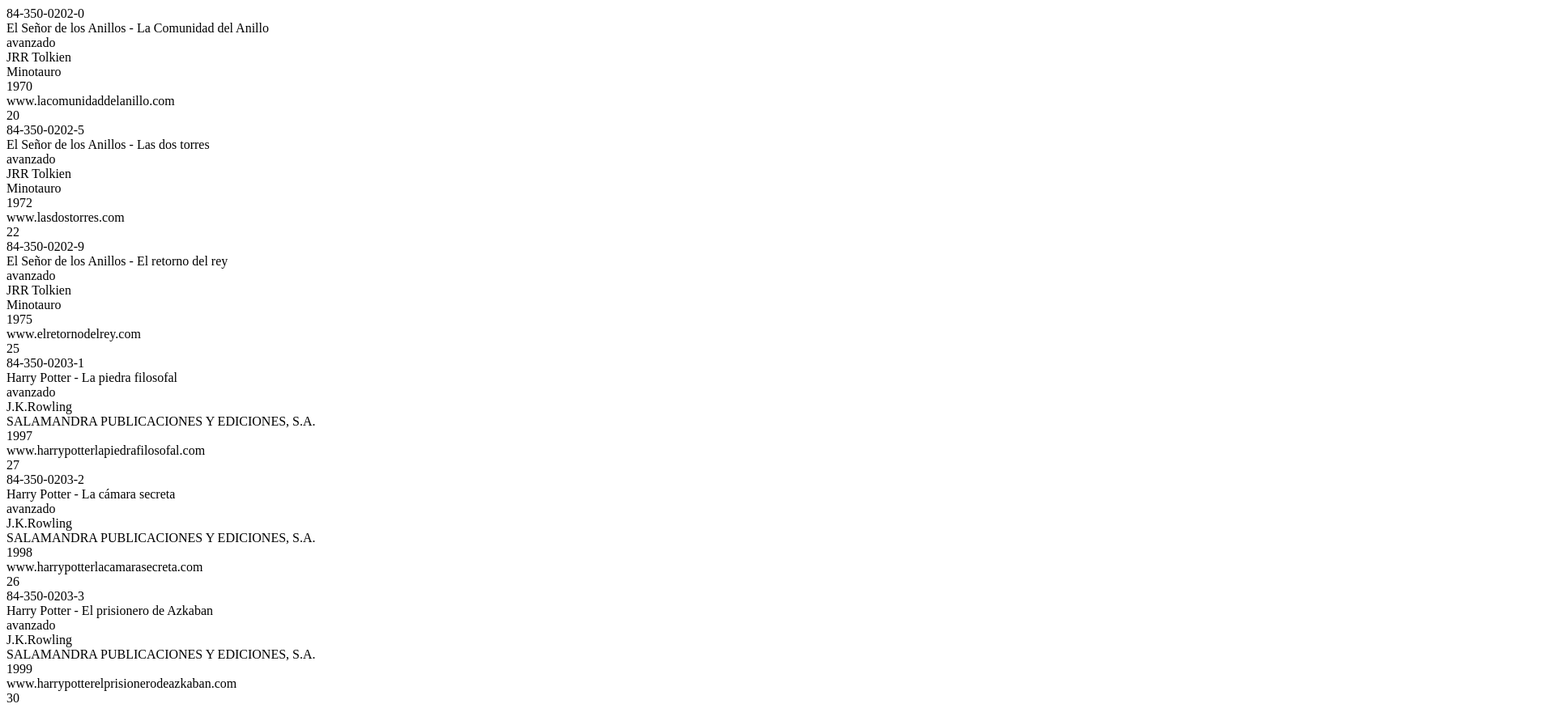
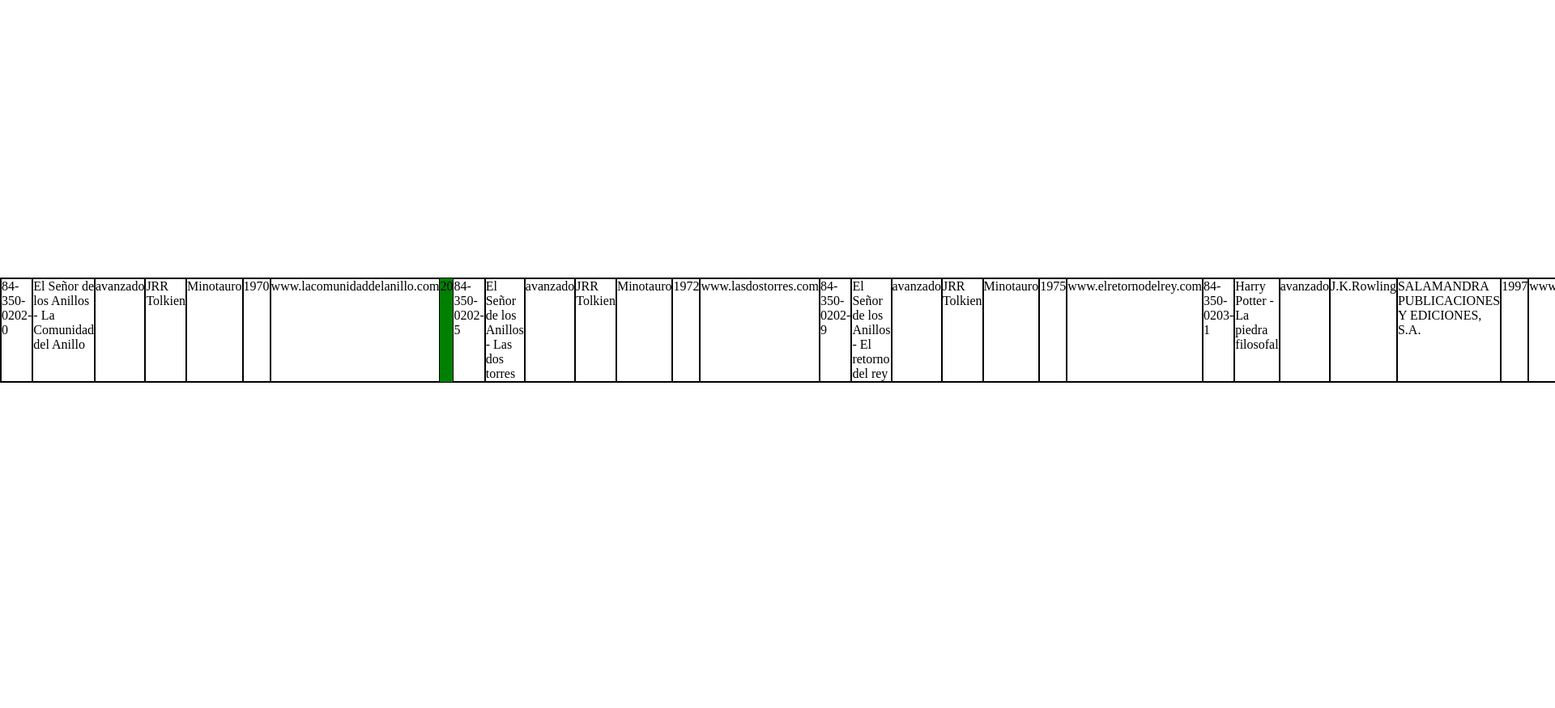
Before and after one commit to LennyBalmis/Lenny.github.io, a plain HTML site: page Ejercicio1/Index.html in a window 1280 px wide. Shown: the top 875 px of the page at 81% size, 1920 px wide, since content can reach past the window. After the commit the page ends 816 px from the top, so only its background shows below. Drawn offline with Linux system fonts and the light colour scheme.

Commit message:
corrección

```diff
--- a/Ejercicio1/AbrirFicheroXML.js
+++ b/Ejercicio1/AbrirFicheroXML.js
@@ -21,13 +21,11 @@ function gestionarFicheroXML(xml){
 		capaVacia += "<div class='celda'>" + libros[i].querySelector("paginaWeb").textContent + "</div>";
 		if(minimo == +libros[i].querySelector("precio").textContent){
             capaVacia += "<div class='Barato'>" + libros[i].querySelector("precio").textContent + "</div>";
-        }else{
-            capaVacia += "<div class='celda'>" + libros[i].querySelector("precio").textContent + "</div>";
         }
-        capaVacia += "<div class='fila'> </div>"
     }
 
     tabla.innerHTML = capaVacia;
+
     let capa = document.querySelector("div:nth-child(1)")
     capa.addEventListener("click",Cargar);
 }
--- a/Ejercicio1/Ejercicio1.css
+++ b/Ejercicio1/Ejercicio1.css
@@ -7,18 +7,31 @@ body
     min-height: 100vh;
     max-width: 100vw;
 }
+main
+{
+    display: flex;
+    flex-direction: row;
+    justify-content: space-around;
+    align-items: center;
+    height: 100vh;
+    max-width: 100vw;
+}
 .table
 {
     display: table;
     border: 1px solid black;
 }
-
+.capaVacia
+{
+    display:table-row;
+}
 .celda
 {
     display: table-cell;
     border: 1px solid black;
 }
-.fila
+.Barato
 {
-    display: row;
+    display: table-cell;
+    background-color: green;
 }
--- a/Ejercicio1/Index.html
+++ b/Ejercicio1/Index.html
@@ -3,14 +3,13 @@
     <head>
         <title>Ejercicio 1</title>
         <meta charset="UTF-8" />
-        <link href="Ejercicio1.css" type="text/css" />
+        <link href="Ejercicio1.css" type="text/css" rel="stylesheet" />
     </head>
     <body>
-       <div class="table">
-
-
-       </div>
-
+        <main>
+        <div class="table">
+             </div>
+        </main>
         <script src="ajax.js"></script>
         <script src ="AbrirFicheroXML.js"></script>
     </body>
```
